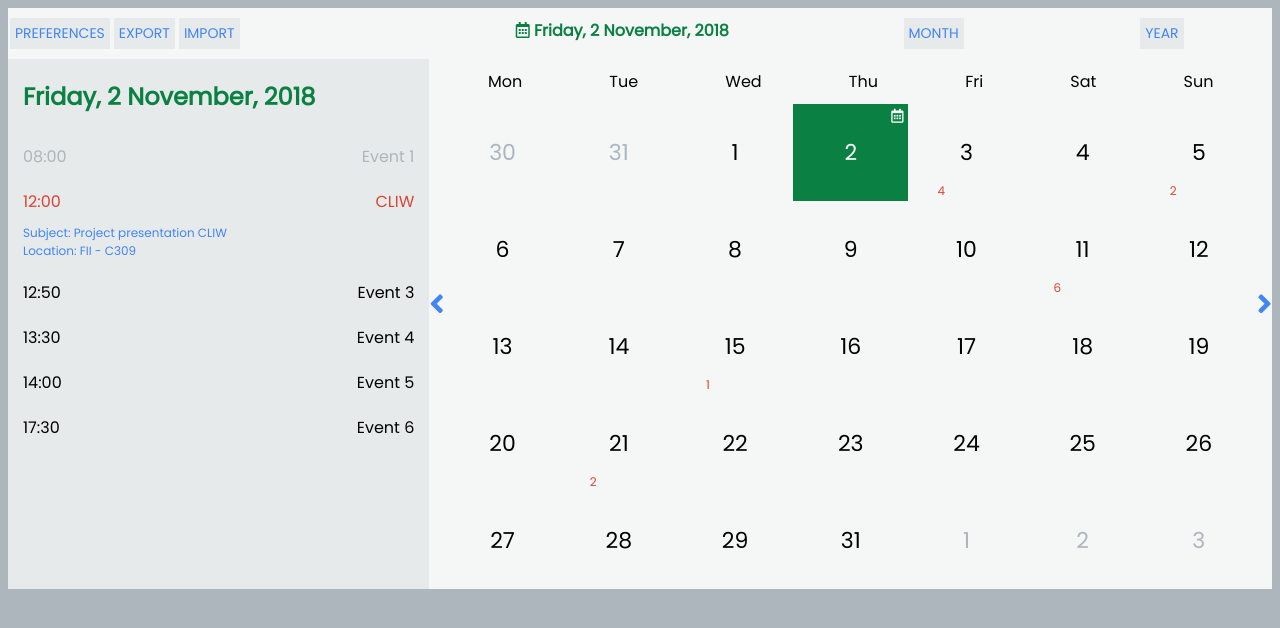
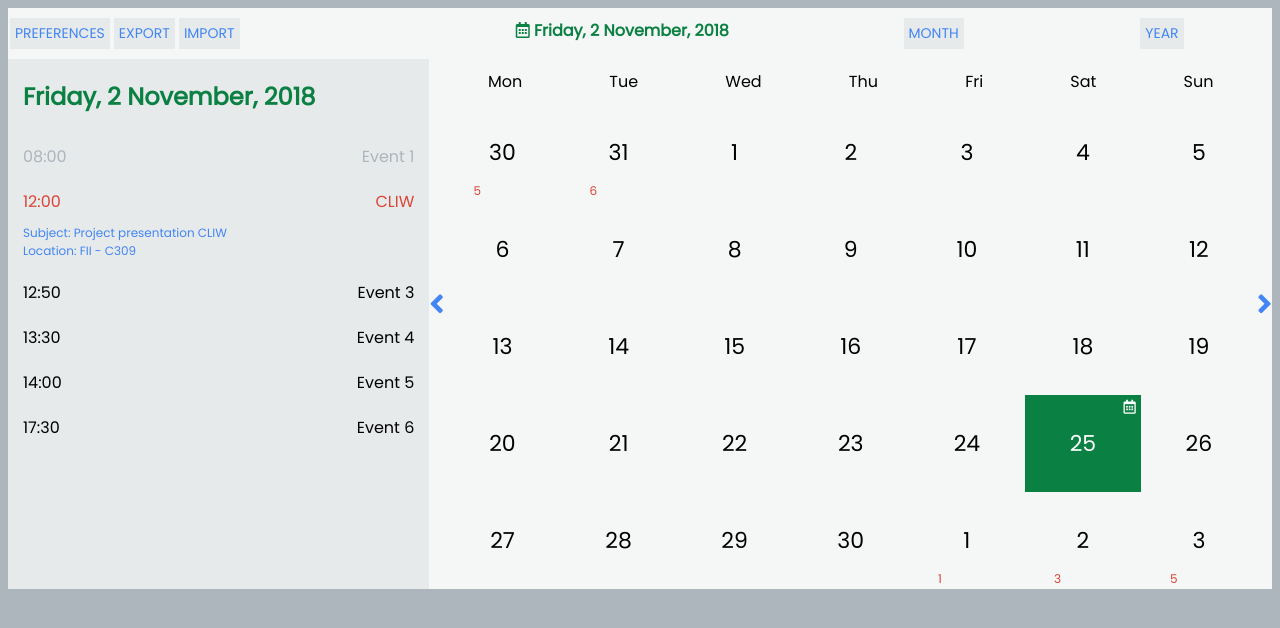
Before and after one commit to andrei-casu/coca, a plain HTML site: page index.html in a window 1280 px wide. Drawn offline with Linux system fonts and the light colour scheme.

Commit message:
render calendar days dynamically

```diff
--- a/index.html
+++ b/index.html
@@ -123,59 +123,6 @@
                     <div id="Sun" class="day-item p text-center">Sun</div>
                 </div>
                 <div class="calendar-days">
-                    <div id="calendar-item-1" class="calendar-item another-month text-center">30</div>
-                    <div id="calendar-item-2" class="calendar-item another-month text-center">31</div>
-                    <div id="calendar-item-3" class="calendar-item text-center">1</div>
-                    <div id="calendar-item-4" class="calendar-item selected-day text-center">
-                        2
-                        <i class="far fa-calendar-alt"></i>
-                    </div>
-                    <div id="calendar-item-5" class="calendar-item text-center">
-                        3
-                        <span class="p-absolute"> 4 </span>
-                    </div>
-                    <div id="calendar-item-6" class="calendar-item text-center">4</div>
-                    <div id="calendar-item-7" class="calendar-item text-center">
-                        5
-                        <span class="p-absolute"> 2 </span>
-                    </div>
-                    <div id="calendar-item-8" class="calendar-item text-center">6</div>
-                    <div id="calendar-item-9" class="calendar-item text-center">7</div>
-                    <div id="calendar-item-10" class="calendar-item text-center">8</div>
-                    <div id="calendar-item-11" class="calendar-item text-center">9</div>
-                    <div id="calendar-item-12" class="calendar-item text-center">10</div>
-                    <div id="calendar-item-13" class="calendar-item text-center">
-                        11
-                        <span class="p-absolute"> 6 </span>
-                    </div>
-                    <div id="calendar-item-14" class="calendar-item text-center">12</div>
-                    <div id="calendar-item-15" class="calendar-item text-center">13</div>
-                    <div id="calendar-item-16" class="calendar-item text-center">14</div>
-                    <div id="calendar-item-17" class="calendar-item text-center">
-                        15
-                        <span class="p-absolute"> 1 </span>
-                    </div>
-                    <div id="calendar-item-18" class="calendar-item text-center">16</div>
-                    <div id="calendar-item-19" class="calendar-item text-center">17</div>
-                    <div id="calendar-item-20" class="calendar-item text-center">18</div>
-                    <div id="calendar-item-21" class="calendar-item text-center">19</div>
-                    <div id="calendar-item-22" class="calendar-item text-center">20</div>
-                    <div id="calendar-item-23" class="calendar-item text-center">
-                        21
-                        <span class="p-absolute"> 2 </span>
-                    </div>
-                    <div id="calendar-item-24" class="calendar-item text-center">22</div>
-                    <div id="calendar-item-25" class="calendar-item text-center">23</div>
-                    <div id="calendar-item-26" class="calendar-item text-center">24</div>
-                    <div id="calendar-item-27" class="calendar-item text-center">25</div>
-                    <div id="calendar-item-28" class="calendar-item text-center">26</div>
-                    <div id="calendar-item-29" class="calendar-item text-center">27</div>
-                    <div id="calendar-item-30" class="calendar-item text-center">28</div>
-                    <div id="calendar-item-31" class="calendar-item text-center">29</div>
-                    <div id="calendar-item-32" class="calendar-item text-center">31</div>
-                    <div id="calendar-item-33" class="calendar-item another-month text-center">1</div>
-                    <div id="calendar-item-34" class="calendar-item another-month text-center">2</div>
-                    <div id="calendar-item-35" class="calendar-item another-month text-center">3</div>
                 </div>
             </div>
             </header>
--- a/index.js
+++ b/index.js
@@ -9,17 +9,99 @@ const getById = (id) => {
     return document.getElementById(id);
 }
 
+const isCurrentDay = (day, month, year) => {
+    if (new Date(year, month - 1, day).toDateString() === new Date().toDateString()) {
+        return true;
+    }
+    return false;
+}
+
+const renderCalendarDays = (days, dateInfo) => { //array de obiecte de tipul {numberOfDay: 31, numberOfAlerts: 4, }
+    const calendarElement = getByClass('calendar-days')[0];
+    const numberOfDays = new Date(dateInfo.year, dateInfo.month, 0).getDate();
+    let toAppend = '';
+
+    days.map((dayItem, key) => {
+        const { day, month, year, numberOfAlerts } = dayItem;
+        const currentDay = isCurrentDay(day, month, year);
+
+        toAppend =
+            `<div
+                id="calendar-item-${key + 1}"
+                class="calendar-item text-center ${currentDay && "selected-day"}" //${'another-month'}
+            >
+                ${day}
+                ${numberOfAlerts > 0 ?
+                `<span class="p-absolute"> ${numberOfAlerts} </span>`
+                : ''
+            }
+                ${currentDay ?
+                '<i class="far fa-calendar-alt"></i>'
+                :
+                ''
+            }
+            </div>`;
+        calendarElement.innerHTML += toAppend;
+    });
+}
+
 const mainSettings = {
     maxWidthMobile: 800,
     currentLayout: 'desktop'
 };
 
 
+const fillWithDummyData = (month, year) => {
+    let days = [];
+    days.push({
+        day: 30,
+        month: 10,
+        year: 2018,
+        numberOfAlerts: 5
+    }, {
+            day: 31,
+            month: 10,
+            year: 2018,
+            numberOfAlerts: 6
+    });
+    for (let i = 1; i <= 30; i++) {
+        days.push({
+            day: i % 31,
+            month: 11,
+            year: 2018,
+            numberOfAlerts: 0
+        });
+    }
+    days.push({
+        day: 1,
+        month: 12,
+        year: 2018,
+        numberOfAlerts: 1
+    }, {
+            day: 2,
+            month: 12,
+            year: 2018,
+            numberOfAlerts: 3
+        }, {
+            day: 3,
+            month: 12,
+            year: 2018,
+            numberOfAlerts: 5
+    });
+    const dateInfo = {
+        month,
+        year
+    };
+    renderCalendarDays(days, dateInfo); //zilele de randat si date despre luna de randat
+}
+
 const initApp = () => {
     var prefDiv = document.getElementsByClassName('preferences')[0];
     var exportDiv = document.getElementsByClassName('export')[0];
     var importDiv = document.getElementsByClassName('import')[0];
     var aboutDateDiv = document.getElementsByClassName('about-date')[0];
+
+    fillWithDummyData(11, 2018);
 
     const isMobile = () => window.innerWidth <= mainSettings.maxWidthMobile;
 
@@ -71,7 +153,7 @@ const initApp = () => {
 
 
 
-    function closeSection(){
+    function closeSection() {
         prefDiv.classList.remove('d-block');
         prefDiv.classList.add('d-none');
 
@@ -106,7 +188,6 @@ const initApp = () => {
     }
 
     getByClass('header-left')[0].addEventListener('click', handleHeaderLeftClick);
-    console.log(getByClass('close-popup'));
     getByClass('close-popup').map((element) => {
         element.addEventListener('click', closeSection);
     });
@@ -120,7 +201,7 @@ const initApp = () => {
         element.addEventListener('click', openAboutDate);
     })
 
-    window.onresize = function(event) {
+    window.onresize = function (event) {
         if (isMobile() && mainSettings.currentLayout === 'desktop') {
             mainSettings.currentLayout = 'mobile';
             getByClass('about-date')[0].classList.add('d-none');
```
